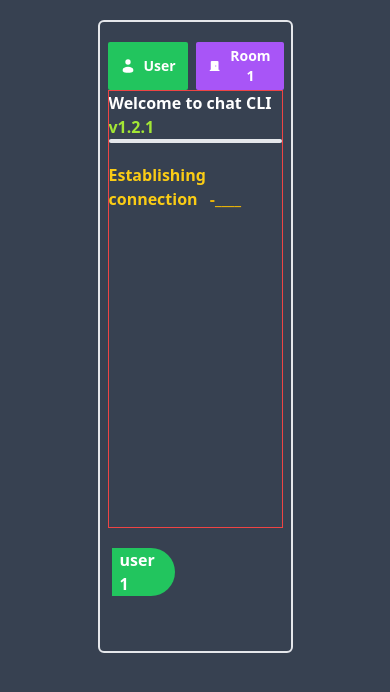
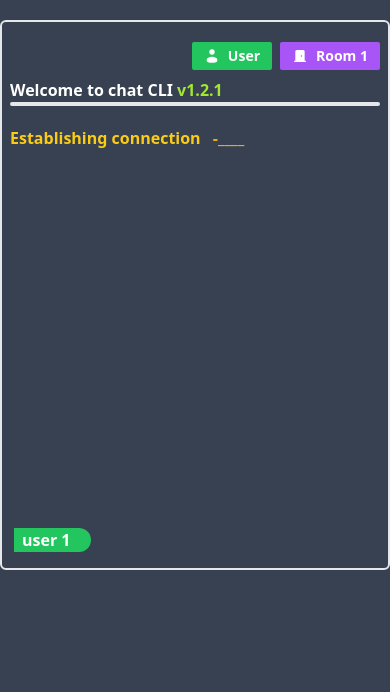
Before and after one commit to sachetsubedi/cli-frontend-deploy, a website: page index.html in a window 390 px wide. Drawn offline with nearby package versions, Linux system fonts and the light colour scheme; no server answers.

Commit message:
ui fixes for phone

```diff
--- a/index.html
+++ b/index.html
@@ -30,7 +30,7 @@
       class="main flex flex-col bg-gray-700 h-screen text-white items-center"
     >
       <div
-        class="chatCLIContainer h-[75%] p-2 overflow-hidden w-[50%] mt-[5%] border-2 rounded-md pt-5 flex flex-col"
+        class="chatCLIContainer p-2 overflow-hidden w-full sm:w-[50%] mt-[5%] border-2 rounded-md pt-5 flex flex-col"
       >
         <div class="h-full">
           <div class="header text-center font-semibold flex justify-between">
@@ -74,7 +74,7 @@
           <div class="">
             <ul
               id="messageContainer"
-              class="flex flex-col overflow-y-scroll pb-0 h-[52vh] border border-red-500"
+              class="flex flex-col overflow-y-scroll pt-2 h-[52vh]"
             >
               <li class="font-semibold">
                 Welcome to chat CLI <span class="text-lime-400">v1.2.1</span>
```
